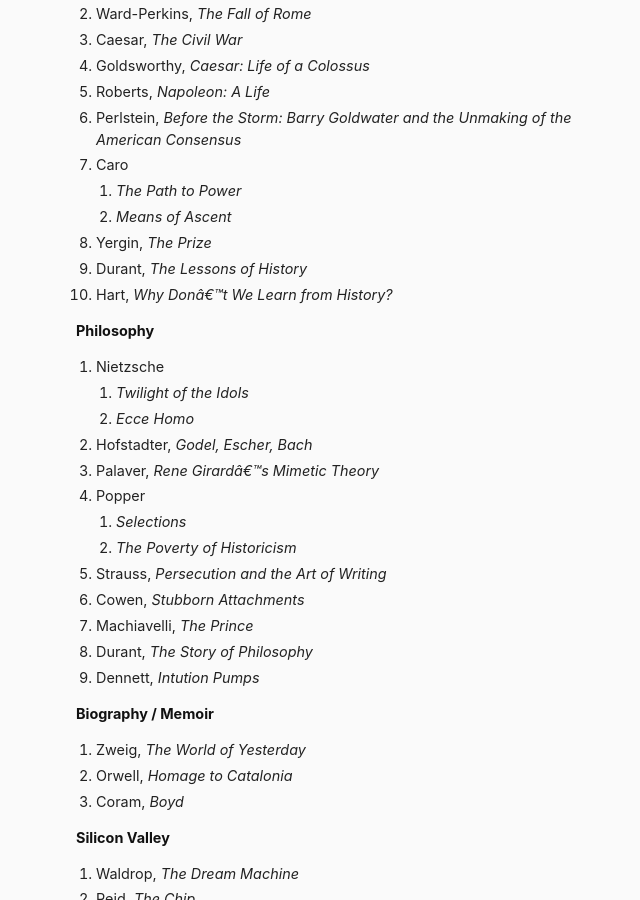
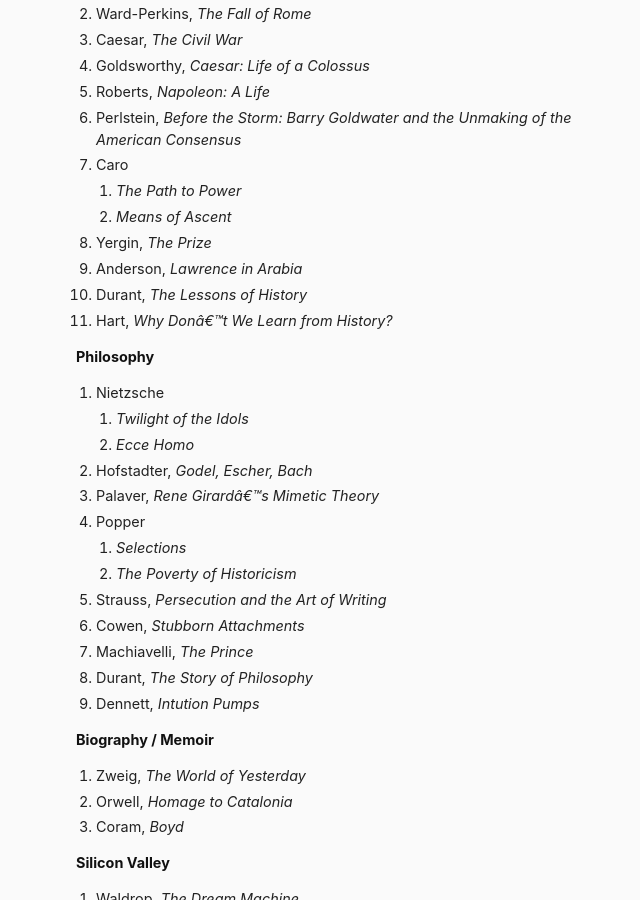
Before and after one commit to danschlz/danschulz.github.io, a Jekyll site: the page built from books.md, in a window 1280 px wide and 900 px high, scrolled down 964 px. Shown: the whole window, without its empty margins (284-924 px from the left). Built offline with Jekyll 4.4.1, drawn with Linux system fonts in a browser that asks for light colours.

Commit message:
Update books.md

```diff
--- a/books.md
+++ b/books.md
@@ -46,6 +46,7 @@ Jump to:
 	- _The Path to Power_
 	- _Means of Ascent_
 - Yergin, _The Prize_
+- Anderson, _Lawrence in Arabia_
 - Durant, _The Lessons of History_
 - Hart, _Why Don't We Learn from History?_
 
```
